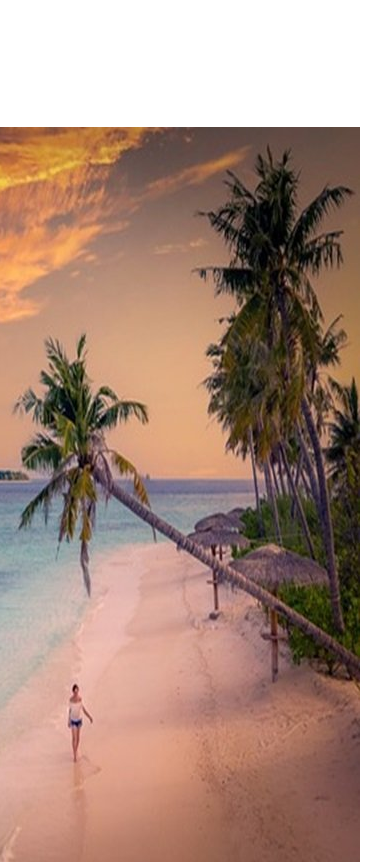
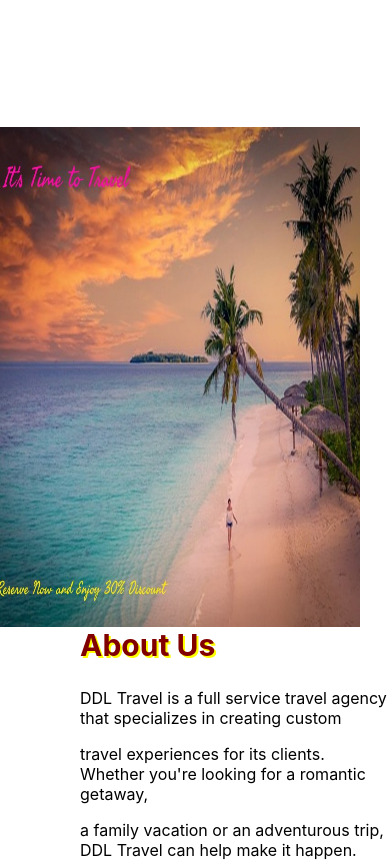
Before and after one commit to 245892/travelling_site, a React (Vite) app: page / in a window 390 px wide. Shown: the part 1242-2104 px from the top of the page. Built offline with nearby package versions, Linux system fonts and the light colour scheme.

Commit message:
Another Change

```diff
--- a/src/App.css
+++ b/src/App.css
@@ -373,9 +373,16 @@ ul {
       }
 
       /* media query for about */
-      @media (max-width: 850px) {
+      @media screen and (max-width: 850px) {
         .about {
+
           flex-direction: column;
+        }
+        .img1{
+         /* flex: 100%; */
+         /* flex-direction: column; */
+          height: 500px;
+          max-width: 100%;
         }
         h1.hidden {
         visibility: hidden;
```
